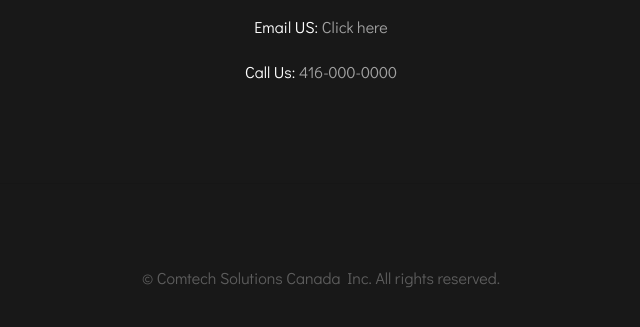
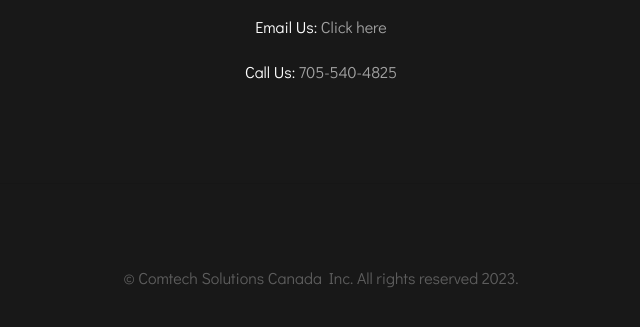
Before and after one commit to Ethan-kdtest/ComtechSolutions, a plain HTML site: page index.html in a window 1280 px wide. Shown: the part 3382-3709 px from the top of the page, 319-959 px from the left. Drawn offline with Linux system fonts and the light colour scheme.

Commit message:
Update index.html
updated website phone number and title and fixed spelling error

```diff
--- a/index.html
+++ b/index.html
@@ -13,7 +13,7 @@ Released   : 20140330
 <html xmlns="http://www.w3.org/1999/xhtml">
 <head>
 <meta http-equiv="Content-Type" content="text/html; charset=utf-8" />
-<title></title>
+<title>ComTech Solitions</title>
 <meta name="keywords" content="Cabling and Network" />
 <meta name="description" content="We are a communications cabling company dedicated to delivering high-quality, innovative solutions that power the digital world. We are Connecting Networks Everywhere. " />
 <link href="http://fonts.googleapis.com/css?family=Didact+Gothic" rel="stylesheet" />
@@ -106,13 +106,13 @@ Released   : 20140330
 	</div>
 
 	<p>22 Athol Street East, 2nd Floor,  Oshawa, ON L1H 1J6</p>
-	<p>Email US: <a href="mailto:comtechsolutions.canada@gmail.com?subject=Website-Quote-Inquiry" rel="nofollow"> Click here</a></p>
-	<p>Call Us: <a href="tel:+14160000000" rel="nofollow"> 416-000-0000</a></p>
+	<p>Email Us: <a href="mailto:comtechsolutions.canada@gmail.com?subject=Website-Quote-Inquiry" rel="nofollow"> Click here</a></p>
+	<p>Call Us: <a href="tel:+17055404825" rel="nofollow"> 705-540-4825</a></p>
 
 </div>
 <div id="copyright" class="container">
 
-	<p>&copy; Comtech Solutions Canada Inc. All rights reserved.</p>
+	<p>&copy; Comtech Solutions Canada Inc. All rights reserved 2023.</p>
 </div>
 </body>
 </html>
```
